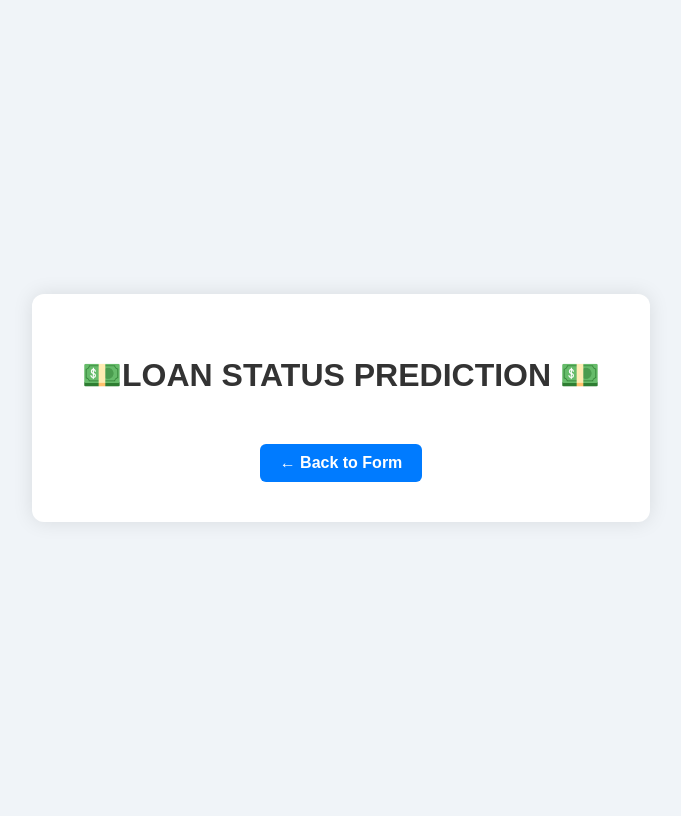
After one commit to candobettercode/loan_status_prediction_ML, a Flask app: template templates/result.html in a window 1280 px wide. The commit adds this page. Shown: the whole page, without its empty margins (299-980 px from the left). Run offline with Flask 3, Linux system fonts and the light colour scheme; the template is opened without the code that fills it, so the values that code supplies are empty; parts of the project's set-up code (start-up, migrations or seed data) failed here and were passed over.

Commit message:
result.html file added.. working

```diff
--- a/app.py
+++ b/app.py
@@ -19,8 +19,8 @@ def home():
     return render_template('index.html')
     logger.logging.info("Index page is rendered successfully.")
 
-@app.route('/predict', methods=['POST'])
-def predict():
+@app.route('/predict_api', methods=['POST'])
+def predict_api():
     try:
         # Get the form data
         data = request.json['data']
@@ -45,5 +45,28 @@ def predict():
         logger.logging.error(f"Error during prediction: {e}")
         return jsonify({'error': str(e)})
 
+@app.route('/predict', methods=['POST'])
+def predict():
+    try:
+        # Get the form data
+        data = [float(x) for x in request.form.values()]
+        logger.logging.info(f"Form data received: {data}")
+
+        # Scale the input data
+        logger.logging.info(f"Scaling Started: {data}")
+        input_data = scaler.transform(np.array(data).reshape(1, -1))
+        logger.logging.info(f"Scaling Completed: {input_data}")
+
+        # Make the prediction
+        prediction = model.predict(input_data)
+        logger.logging.info(f"Prediction result: {prediction}")
+
+        # Return the prediction result
+        return render_template('result.html', prediction_text=f'{"Approved" if prediction[0] == 1 else "Rejected"}')
+
+    except Exception as e:
+        logger.logging.error(f"Error during prediction: {e}")
+        return render_template('result.html', error=str(e))
+
 if __name__ == '__main__':
     app.run(debug=True)
--- /dev/null
+++ b/templates/result.html
@@ -0,0 +1,72 @@
+<!DOCTYPE html>
+<html lang="en">
+<head>
+  <meta charset="UTF-8">
+  <title>💰Loan Status Predict</title>
+  <style>
+    body {
+      font-family: Arial, sans-serif;
+      background-color: #f0f4f8;
+      display: flex;
+      justify-content: center;
+      align-items: center;
+      height: 100vh;
+    }
+
+    .result-container {
+      background-color: white;
+      padding: 40px 50px;
+      border-radius: 12px;
+      box-shadow: 0 0 20px rgba(0, 0, 0, 0.1);
+      text-align: center;
+    }
+
+    h1 {
+      color: #333;
+      margin-bottom: 20px;
+    }
+
+    .approved {
+      color: green;
+      font-size: 24px;
+      font-weight: bold;
+    }
+
+    .rejected {
+      color: red;
+      font-size: 24px;
+      font-weight: bold;
+    }
+
+    .back-btn {
+      display: inline-block;
+      margin-top: 30px;
+      padding: 10px 20px;
+      background-color: #007bff;
+      color: white;
+      border-radius: 6px;
+      text-decoration: none;
+      font-weight: bold;
+    }
+
+    .back-btn:hover {
+      background-color: #0056b3;
+    }
+  </style>
+</head>
+<body>
+
+<div class="result-container">
+  <h1>💵LOAN STATUS PREDICTION 💵</h1>
+
+  {% if prediction_text == "Rejected" %}
+    <div class="rejected">❌ Loan Rejected</div>
+  {% elif prediction_text == "Approved" %}
+    <div class="approved">✅ Loan Approved</div>
+  {% endif %}
+
+  <a href="{{ url_for('home') }}" class="back-btn">← Back to Form</a>
+</div>
+
+</body>
+</html>
```
Also changed, not shown: templates/index.html (+145 -4 lines), 1 other file.
